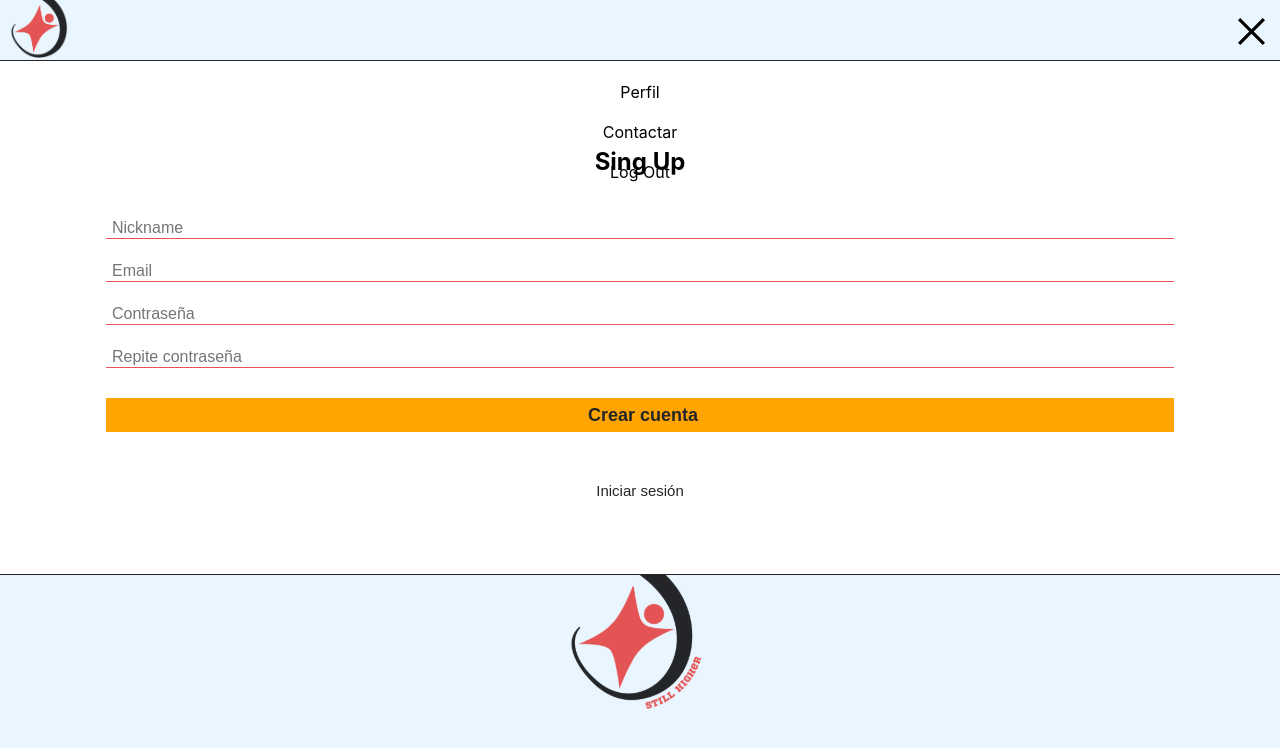
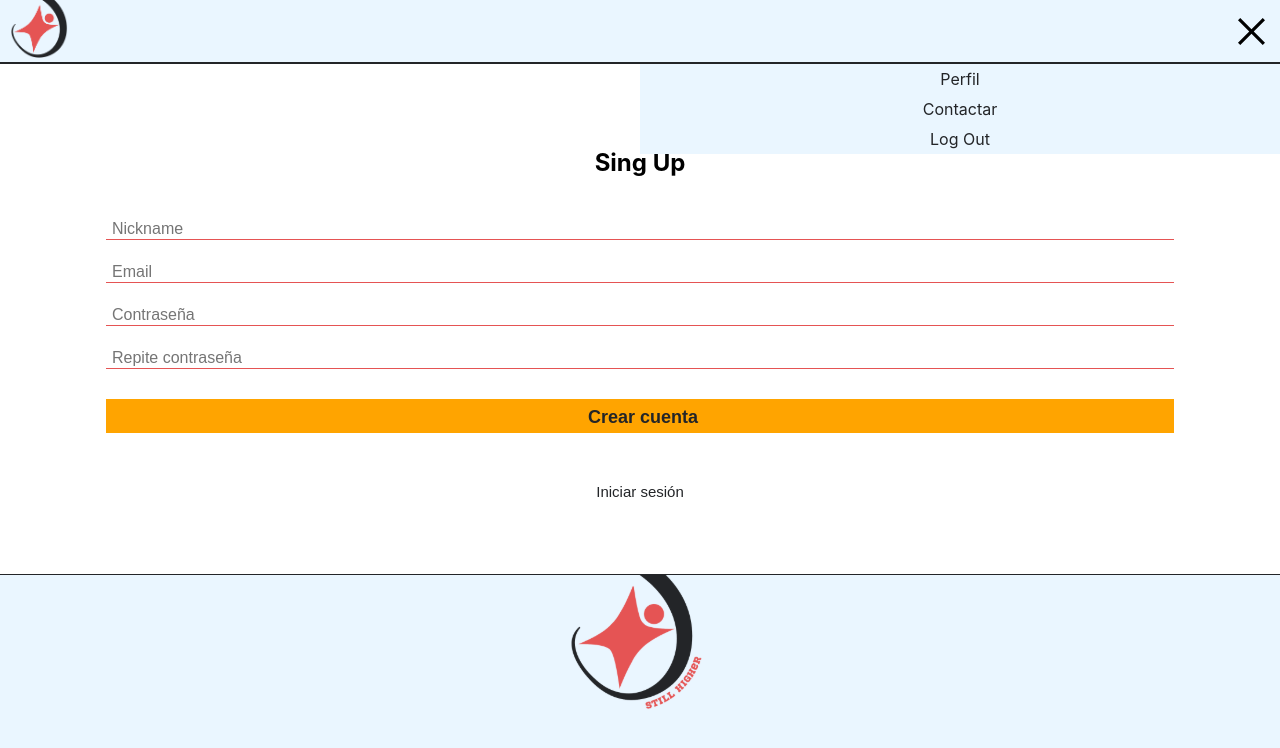
Before and after one commit to AishaYanez/React_RoR, a React (Create React App) app in the folder frontend/: page / in a window 1280 px wide. Both pictures are taken after a click on the element 1251 px from the left and 31 px from the top of the page. Shown: the top 748 px of the page. Built offline with nearby package versions, Linux system fonts and the light colour scheme.

Commit message:
Add sign-up, login and logout. Without deleteAccount

```diff
--- a/frontend/src/App.js
+++ b/frontend/src/App.js
@@ -16,16 +16,16 @@ function App() {
 
   return (
     <div className="App">
+      <BrowserRouter>
       <Header />
-      <BrowserRouter>
         <Routes>
           <Route path="/auth" element={<Auth />} />
           <Route path="/" element={<Auth />} />
           <Route path="/profile" element={<Profile/>} />
           <Route path="/activities" element={<ActList/>} />
         </Routes>
+        <Footer />
       </BrowserRouter>
-        <Footer />
     </div>
   );
 }
--- a/frontend/src/components/Header/Header.css
+++ b/frontend/src/components/Header/Header.css
@@ -2,14 +2,14 @@ header {
   width: 100%;
   height: 60px;
   background-color: #EAF6FF;
-  border-bottom: 1px solid #232528;
+  border-bottom: 2px solid #232528;
+  height: auto;
 }
 
 .main-header {
   width: 100%;
   display: flex;
   justify-content: space-between;
-  display: flex;
   align-items: center;
 }
 
@@ -38,6 +38,7 @@ header {
 }
 
 .icon {
+  height: 100%;
   font-size: 35px;
 }
 
--- a/frontend/src/components/LogIn/Login.jsx
+++ b/frontend/src/components/LogIn/Login.jsx
@@ -1,8 +1,8 @@
 import { useNavigate } from 'react-router-dom';
 import { useState } from "react";
 
-import UserService from '../../services/User/user.service';
 import '../SingUp/Singup.css'
+import AuthService from '../../services/Auth/auth.service';
 
 
 function Login() {
@@ -46,13 +46,14 @@ function Login() {
   ///////////////////////////////////
 
   const submitUser = () => {
-    let clave = `${user.email}:${user.password}`;
+    let credentials =  btoa(`${user.email}:${user.password}`);
 
-    UserService.getUser(clave).then(r => {
-      console.log(r);
-      nav('/profile');
+    AuthService.loginUser(credentials)
+    .then(r => {
+      nav('/profile')
+      console.log(r.data);
     }).catch(e => {
-      console.log(e);
+      console.error(e);
     });
   }
 
--- a/frontend/src/components/Nav/Nav.css
+++ b/frontend/src/components/Nav/Nav.css
@@ -1,3 +1,30 @@
 nav {
+  margin-top: 2px;
+  width: 50%;
+  position: absolute;
+  right: 0;
+  background-color: #EAF6FF;
+}
+
+nav>ul>li {
+  list-style: none;
+  cursor: pointer;
   display: block;
 }
+
+ul>li>.link {
+  text-decoration: none;
+  display: inline-block;
+  min-height: 30px;
+  display: flex;
+  justify-content: center;
+  align-items: center;
+}
+
+.link>p {
+  color: #232528;
+}
+
+.link:hover {
+  background-color: #dbebf7;
+}
--- a/frontend/src/components/Nav/Nav.jsx
+++ b/frontend/src/components/Nav/Nav.jsx
@@ -1,18 +1,46 @@
+import AuthService from '../../services/Auth/auth.service';
+import { Link, useNavigate } from 'react-router-dom';
+
+import './Nav.css';
+
 function Nav() {
+  const nav = useNavigate();
+
+  const logOut = () => {
+    if (localStorage.getItem('token') != null) {
+      AuthService.logoutUser()
+        .then(r => {
+          console.log(r);
+          nav('/auth')
+          localStorage.removeItem('token');
+          localStorage.removeItem('lastLoginTime');
+        })
+        .catch(e => console.error(e))
+    } else {
+      console.error('Token didn\'t exist');
+    }
+  }
+
   return (
     <nav>
       <ul>
-      <li>
-        <div><img src="" alt="" /></div>
+        <li className='profile-link'>
+          <Link to='/profile' className='link'>
+            <div className='icon-container'></div>
             <p>Perfil</p>
+          </Link>
         </li>
-      <li>
-        <div><img src="" alt="" /></div>
+        <li className='contact-link'>
+          <Link className='link'>
+            <div className='icon-container'></div>
             <p>Contactar</p>
+          </Link>
         </li>
-      <li>
-        <div><img src="" alt="" /></div>
+        <li onClick={logOut}>
+          <div className='link'>
+          <div className='icon-container'></div>
           <p>Log Out</p>
+          </div>
         </li>
       </ul>
     </nav>
--- a/frontend/src/components/SingUp/Singup.jsx
+++ b/frontend/src/components/SingUp/Singup.jsx
@@ -1,11 +1,13 @@
-import UserService from '../../services/User/user.service';
+
+
+import AuthService from '../../services/Auth/auth.service';
 import './Singup.css';
 
 import { useState } from "react";
 
-function Singup({changeForm}) {
+function Singup({ changeForm }) {
 
-  const [newUser, setNewUser] = useState({ newNickname: "", newEmail: "", newPassword: "", passwordRepeat:"" });
+  const [newUser, setNewUser] = useState({ newNickname: "", newEmail: "", newPassword: "", passwordRepeat: "" });
   const [voidError, setVoidError] = useState("");
   const [emailError, setEmailError] = useState("");
   const [passwordError, setPasswordError] = useState("");
@@ -22,10 +24,10 @@ function Singup({changeForm}) {
 
   ////////    VALIDACION DEL FORM     //////////
   const validatePassword = (error) => {
+    //Las contraseñas no pueden tener espacios vacios
     if (newUser.newPassword !== newUser.passwordRepeat) {
       setPasswordError("Las contraseñas no son iguales");
       error = true;
-
     } else {
       setPasswordError("");
     }
@@ -39,7 +41,6 @@ function Singup({changeForm}) {
     if (!emailRegex.test(newUser.newEmail)) {
       setEmailError("La estructura de esté correo no es válida. Ex: user@example.com");
       error = true;
-
     } else {
       setEmailError("");
     }
@@ -47,10 +48,19 @@ function Singup({changeForm}) {
     return error;
   }
 
+  const validateSpacePassword = (error) => {
+    if(newUser.newPassword.includes(" ")){
+      setPasswordError("La contraseña no puede contener espacios");
+      error = true;
+    }
+
+    return error
+  }
+
   const validateVoid = (error) => {
 
     if (newUser.newNickname === "" || newUser.newEmail === ""
-    ||newUser.newPassword === "" ||newUser.passwordRepeat === "") {
+      || newUser.newPassword === "" || newUser.passwordRepeat === "") {
       setVoidError('Rellena todos los campos');
       error = true;
 
@@ -67,6 +77,7 @@ function Singup({changeForm}) {
     errorInputs = validateVoid(errorInputs);
     errorInputs = validateEmailEstructure(errorInputs);
     errorInputs = validatePassword(errorInputs);
+    errorInputs = validateSpacePassword(errorInputs);
 
     if (!errorInputs) {
       submitUser();
@@ -76,18 +87,24 @@ function Singup({changeForm}) {
   /////////////////////
 
   const submitUser = () => {
-    let data = new FormData();
-    data.append('user[nickname]',newUser.newNickname);
-    // data.append('user[clave]`',`${newUser.newEmail}.${newUser.newPassword}`);
-    data.append('user[email]',newUser.newEmail)
-    data.append('user[password]',newUser.newPassword)
+    let discriminator = newUser.newEmail.includes('@stillhigher.es') ? 'Employee' : 'Client';
 
-    UserService.createUser(data).then(r => {
-      console.log(r);
-      changeForm();
-    }).catch(e => {
-      console.log(e);
-    });
+    let userData = {
+      user: {
+        nickname: newUser.newNickname,
+        discriminator: discriminator
+      }
+    };
+
+    let credentials = btoa(`${newUser.newEmail}:${newUser.newPassword}`);
+
+    AuthService.createAccount(credentials, userData)
+      .then(r => {
+        changeForm()
+        console.log(r.data);
+      }).catch(e => {
+        console.error(e);
+      });
   }
 
   return (
@@ -95,8 +112,8 @@ function Singup({changeForm}) {
       <h2>Sing Up</h2>
       <form >
         <span>{voidError}</span>
-        <input placeholder='Nickname' id='newNickname'  onChange={updateData} type='text' value={newUser.nickname} />
-        <span>{}</span>
+        <input placeholder='Nickname' id='newNickname' onChange={updateData} type='text' value={newUser.nickname} />
+        <span>{ }</span>
         <input placeholder='Email' id='newEmail' onChange={updateData} type='email' value={newUser.newEmail} />
         <span>{emailError}</span>
         <input placeholder='Contraseña' id='newPassword' onChange={updateData} type='password' value={newUser.newPassword} />
--- /dev/null
+++ b/frontend/src/context/AuthContext/AuthContext.js
@@ -0,0 +1,5 @@
+import { createContext } from 'react';
+
+const AuthContext = createContext('NO-AUTHENTICATED');
+const UserContext = createContext(null);
+const RolContext = createContext('visit');
--- /dev/null
+++ b/frontend/src/services/Auth/auth.service.js
@@ -0,0 +1,79 @@
+import http from '../http-common';
+
+const getToken = () => {
+  const now = new Date(Date.now()).getTime();
+  const thirtyMinutes = 1000 * 60 * 90;
+  const timeSinceLastLogin = now - localStorage.getItem("lastLoginTime");
+  if (timeSinceLastLogin < thirtyMinutes) {
+    return localStorage.getItem("token");
+  } else {
+    localStorage.removeItem("token");
+    localStorage.removeItem("lastLoginTime");
+    return null;
+  }
+};
+
+const setToken = (token) => {
+  localStorage.setItem("token", token);
+  localStorage.setItem("lastLoginTime", new Date(Date.now()).getTime());
+};
+
+const checkAuth = () => {
+  return http.post('/users/current_user', {
+    headers: {
+      ...http.defaults.headers.common,
+      Authorization: getToken()
+    }
+  });
+};
+
+const loginUser = (credentials) => {
+  return http.post('/login', null, {
+    headers: {
+      ...http.defaults.headers.common,
+      Authorization: `Basic ${credentials}`
+    }
+  }).then(res => {
+    console.log(res.data.token);
+    setToken(res.data.token)
+    return res;
+  });
+};
+
+const logoutUser = () => {
+  return http.delete('/logout', {
+    headers: {
+      ...http.defaults.headers.common,
+      Authorization: `Bearer ${getToken()}`
+    }
+  });
+};
+
+const createAccount = (credentials, body) => {
+  return http.post('/signup', body, {
+    headers: {
+      ...http.defaults.headers.common,
+      Authorization: `Basic ${credentials}`
+    }
+  });
+};
+
+const deleteAccount = () => {
+  return http.delete('/signup', {
+    headers: {
+      ...http.defaults.headers.common,
+      Authorization: `Bearer ${getToken()}`
+    }
+  })
+};
+
+const AuthService = {
+  checkAuth,
+  loginUser,
+  logoutUser,
+  createAccount,
+  deleteAccount
+};
+
+
+export default AuthService;
--- a/frontend/src/services/User/user.service.js
+++ b/frontend/src/services/User/user.service.js
@@ -13,12 +13,13 @@ const createUser = (data) => {
   return http.post('/users', data);
 };
 
-const updateUser = (email, data) => {
-  return http.put(`/users/user?email=${email}`, data);
-};
 
 const deleteUser = (email) => {
   return http.delete(`/users/user?email=${email}`);
+};
+
+const updateUser = (email, data) => {
+  return http.put(`/users/user?email=${email}`, data);
 };
 
 const UserService = {
--- a/frontend/src/services/http-common.js
+++ b/frontend/src/services/http-common.js
@@ -3,6 +3,7 @@ import axios from 'axios';
 export default axios.create({
   baseURL: "http://localhost:4000/api/v1",
   headers: {
-    "Content-type": "application/json"
+    "Content-type": "application/json",
+    Accept: "application/json"
   }
 });
```
Also changed, not shown: 2 other files (tests, documents, lock files or other folders). Lines whose indentation alone changed are shown as unchanged.
